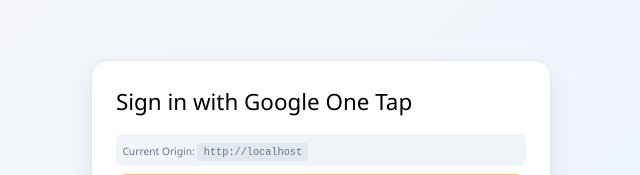
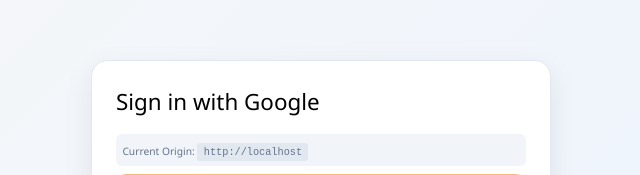
Before and after one commit to rlodhiya2502/google-one-tap-prototype, an Angular app in the folder frontend/: page / in a window 1280 px wide. Shown: the part 209-384 px from the top of the page, without its empty margins (319-959 px from the left). Built offline with nearby package versions, Linux system fonts and the light colour scheme.

Commit message:
refactor: update heading text to simplify Google sign-in prompt

```diff
--- a/frontend/src/app/app.ts
+++ b/frontend/src/app/app.ts
@@ -48,7 +48,7 @@
   template: `
     <main class="container">
       <section class="card">
-        <h1>Sign in with Google One Tap</h1>
+        <h1>Sign in with Google</h1>
 
         <div class="origin-debug">
           <small>Current Origin: <code>{{ currentOrigin }}</code></small>
```
Also changed, not shown: 1 other file (tests, documents, lock files or other folders).
